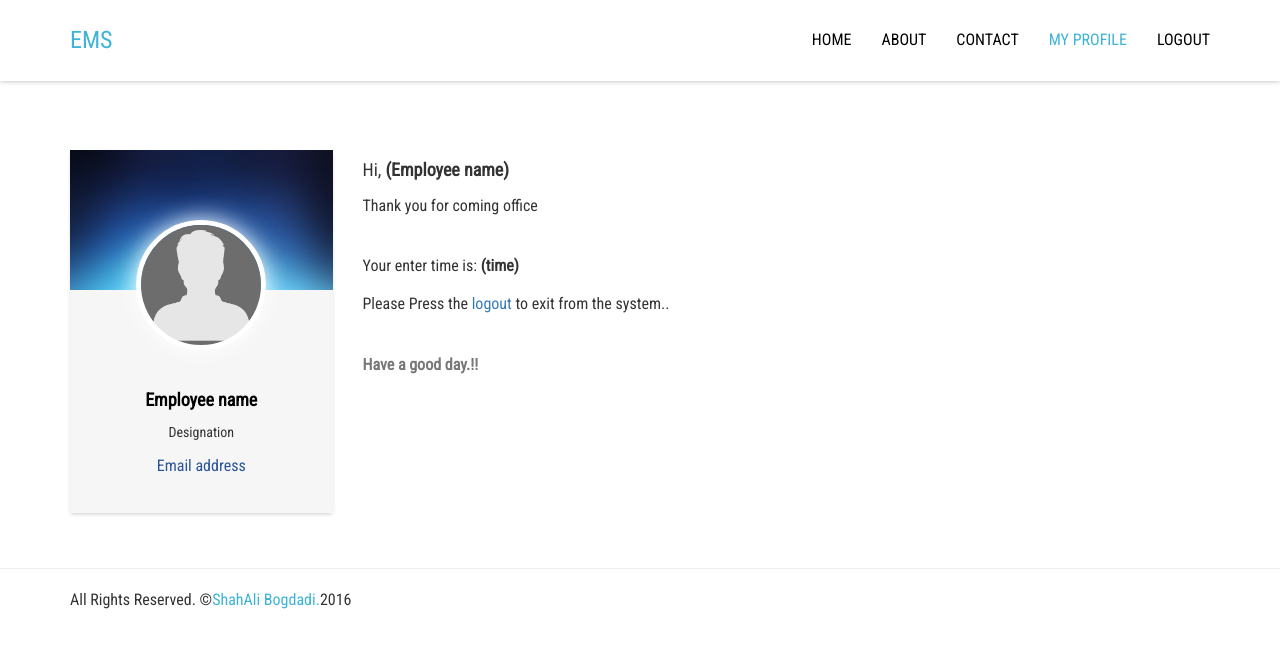
After one commit to shahali007/PHP, a PHP site: page /after-save.html in a window 1280 px wide. The commit adds this page. Shown: the top 648 px of the page. Run offline with PHP 8.4, Linux system fonts and the light colour scheme.

Commit message:
Created after-save page and completed
And updated some pages and css

```diff
--- /dev/null
+++ b/EMS/after-save.html
@@ -0,0 +1,84 @@
+<!Doctype html>
+<html lang="en">
+<head>
+    <meta charset="UTF-8">
+    <title>EMS | Login</title>
+    <link rel="stylesheet" href="css/bootstrap.min.css">
+    <link rel="stylesheet" href="css/bootstrap-theme.min.css">
+    <link rel="stylesheet" href="css/font-awesome.min.css">
+    <link rel="stylesheet" href="css/style.css">
+</head>
+<body>
+
+    <!-- start header_area -->
+    <header>
+        <div class="navbar navbar-static-top navbar-fixed-top">
+            <div class="container">
+                <div class="navbar-header">
+                    <a href="index.html" class="navbar-brand">EMS</a>
+                    <button type="button" class="navbar-toggle collapsed" data-toggle="collapse"
+                            data-target="#MyNavigation">
+                        <span class="sr-only"></span>
+                        <span class="icon-bar"></span>
+                        <span class="icon-bar"></span>
+                        <span class="icon-bar"></span>
+                    </button>
+                </div>
+                <div class="collapse navbar-collapse" id="MyNavigation">
+                    <ul class="nav navbar-nav navbar-right">
+                        <li><a href="index.html">Home</a></li>
+                        <li><a href="about.html">About</a></li>
+                        <li><a href="contact.html">Contact</a></li>
+                        <li class="active"><a href="my_profile.html">My profile</a></li>
+                        <li><a href="login.html">Logout</a></li>
+                    </ul>
+                </div>
+            </div>
+        </div>
+    </header>
+    <!-- End header_area -->
+
+    <!-- Start login_form-->
+    <section id="after_save_area">
+        <div class="container">
+            <div class="row">
+                <div class="col-md-3 text-center">
+                    <div class="team">
+                        <div class="img"><img src="images/placeholder.png" alt="Team"></div>
+                        <div class="team-info">
+                            <h4><a href="#">Employee name</a></h4>
+                            <h5>Designation</h5>
+                            <a href="mailto:coderstrust@ems.com">Email address</a>
+                        </div>
+                    </div>
+                </div>
+                <div class="col-sm-6">
+                    <h4>Hi, <b>(Employee name)</b> </h4>
+                    <p> Thank you for coming office</p><br>
+                    <p>Your enter time is: <b>(time)</b></p>
+                    <p>Please Press the <a href="">logout</a> to exit from the system..</p><br>
+                    <b class="text-muted">Have a good day.!!</b>
+                </div>
+            </div>
+        </div>
+    </section>
+    <!-- End login_form-->
+
+    <!--Start footer_area-->
+    <footer>
+        <hr>
+        <div class="container">
+            <div class="row">
+                <div class="col-md-12">
+                    <p>All Rights Reserved. &copy;<a href="#">ShahAli Bogdadi.</a>2016</p>
+                </div>
+            </div>
+        </div>
+    </footer>
+    <!--End footer_area-->
+
+    <script src="js/jquery-2.1.4.min.js"></script>
+    <script src="js/bootstrap.min.js"></script>
+    <script src="js/custom.js"></script>
+</body>
+</html>
--- a/EMS/css/style.css
+++ b/EMS/css/style.css
@@ -7,7 +7,6 @@ a,
 a:hover,
 a:focus,
 a:active{
-    color: #000;
     text-decoration: none;
     outline: none;
     transition: all 0.3s;
@@ -58,6 +57,7 @@ header .nav li a{
     padding-right: 15px;
     padding-left: 15px;
     font-size: 16px;
+    color: #000;
 }
 header .nav li a:hover,
 header .nav li a:active,
@@ -131,23 +131,23 @@ a.button-style:hover{
     color: #63BEEA;
 }
 #team_area{}
-#team_area .team{
+.team{
     background: #f6f6f6;
     transition: all 0.3s;
     box-shadow: 0 2px 4px -1px rgba(0,0,0,0.2);
     margin-bottom:30px;
 }
-#team_area .team:hover{
+.team:hover{
     background: #121733;
     color: #fff;
 }
-#team_area .team .img{
+.team .img{
     background: url(../images/imgaa.jpeg);
     background-size: cover;
     height:140px;
     position: relative;
 }
-#team_area .team .img img{
+.team .img img{
     width: 130px;
     height: 130px;
     box-shadow: 0 0 25px 0 #fff;
@@ -158,23 +158,23 @@ a.button-style:hover{
     border-radius: 100%;
     border: 5px solid #fff;
 }
-#team_area .team-info{
+.team-info{
     padding:90px 25px 35px;
 }
-#team_area .team-info h4 a{
+.team-info h4 a{
     color: #000;
     font-weight:bold;
 }
-#team_area .team-info:hover h4 a{
+.team-info:hover h4 a{
     color: #fff;
     text-decoration: underline;
 }
-#team_area .team-info h5{}
-#team_area .team-info p{}
-#team_area .team-info a{
+.team-info h5{}
+ .team-info p{}
+.team-info a{
     color: #295498;
 }
-#team_area .team:hover a{
+.team:hover a{
     color: #63BEEA;
 }
 
@@ -208,7 +208,7 @@ a.button-style:hover{
 }
 
 /*========================================================/
-\==================| login_page css |======================\
+\==================| in-out-time css |======================\
 /========================================================*/
 #time_form{}
 #time_form form{
@@ -221,9 +221,13 @@ a.button-style:hover{
     margin-bottom:30px;
     color: #1A3874;
 }
-#time_form form a{
-    color: #3DB4D7;
-}
 #time_form form .form-control{
     border-radius:0;
 }
+
+/*========================================================/
+\==================| after_save_area css |======================\
+/========================================================*/
+#after_save_area{
+    margin:150px 0 25px;
+}
```
